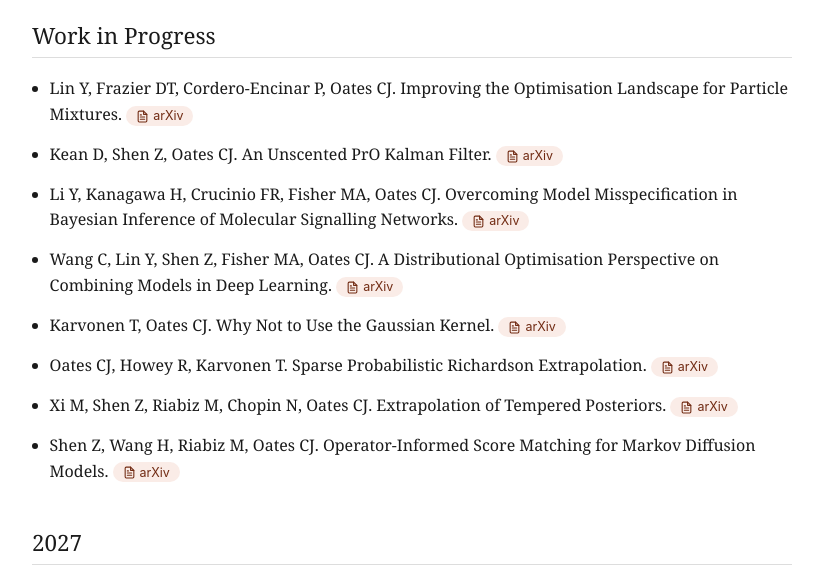
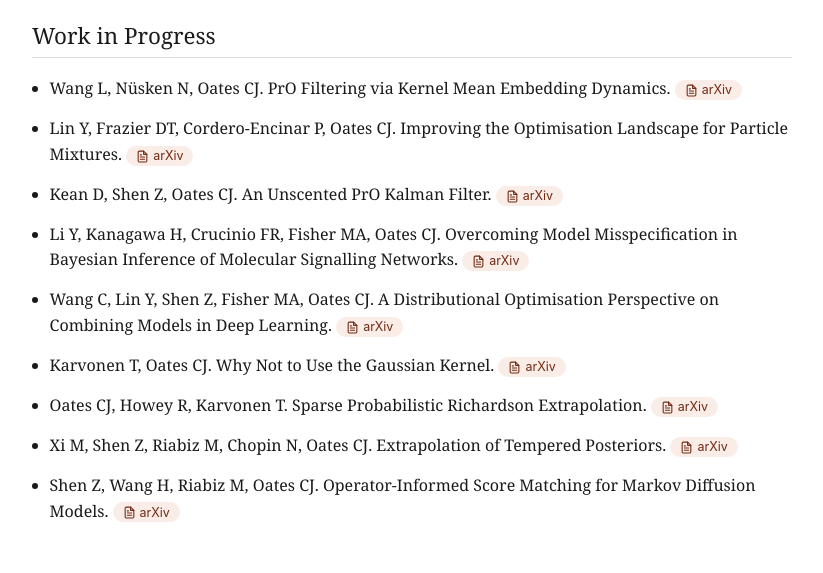
Before and after one commit to christopheroates/website, a plain HTML site: page papers.html in a window 1280 px wide. Shown: the part 189-762 px from the top of the page, without its empty margins (228-1051 px from the left). Drawn offline with Linux system fonts and the light colour scheme.

Commit message:
Update papers.html

```diff
--- a/papers.html
+++ b/papers.html
@@ -113,6 +113,10 @@
 
   <h2>Work in Progress</h2>
   <ul class="entry-list">
+    <li>
+      Wang L, Nüsken N, Oates CJ. PrO Filtering via Kernel Mean Embedding Dynamics.
+      <a href="https://arxiv.org/abs/2611.34809" class="link-badge type-arxiv"><svg class="badge-icon" aria-hidden="true"><use href="#icon-file-text"/></svg>arXiv</a>
+    </li>
     <li>
       Lin Y, Frazier DT, Cordero-Encinar P, Oates CJ. Improving the Optimisation Landscape for Particle Mixtures.
       <a href="https://arxiv.org/abs/2611.26931" class="link-badge type-arxiv"><svg class="badge-icon" aria-hidden="true"><use href="#icon-file-text"/></svg>arXiv</a>
```
